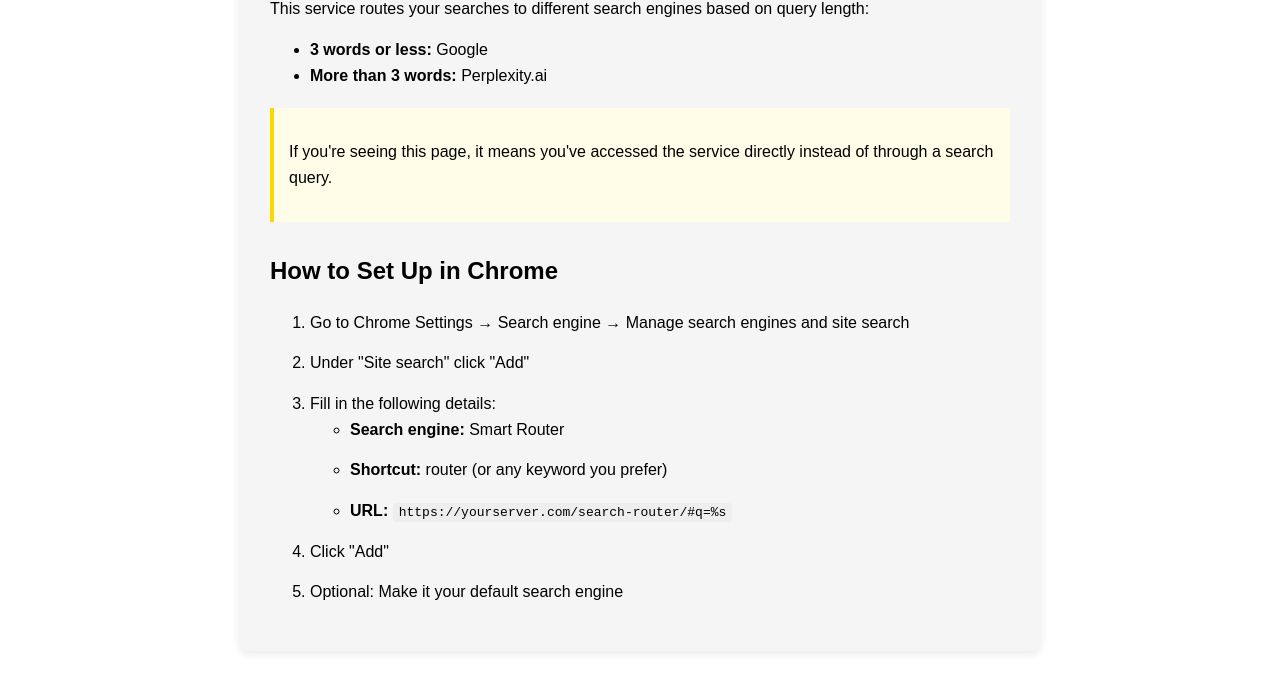
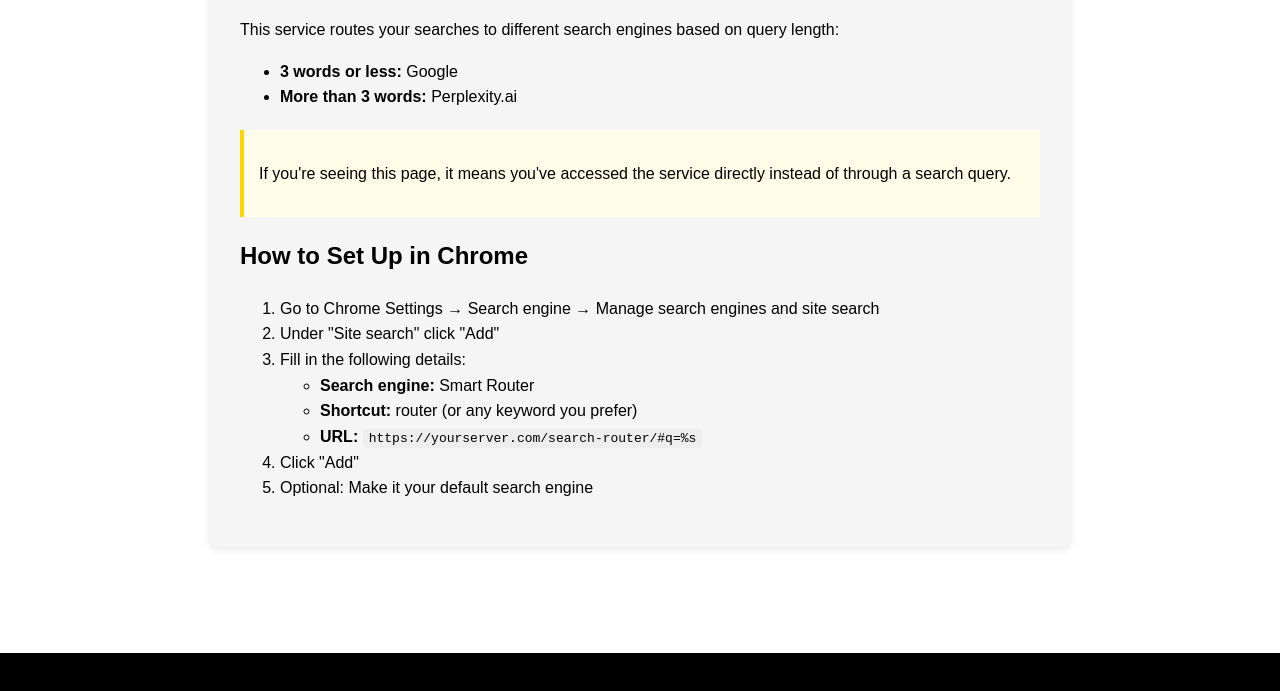
Before and after one commit to alon-slutzky/search-router, a plain HTML site: page index.html in a window 1280 px wide. Shown: the part 147-838 px from the top of the page. After the commit the page ends 800 px from the top, so only its background shows below. Drawn offline with Linux system fonts and the light colour scheme.

Commit message:
Update index.html

```diff
--- a/index.html
+++ b/index.html
@@ -4,37 +4,57 @@
     <meta charset="UTF-8">
     <meta name="viewport" content="width=device-width, initial-scale=1.0">
     <title>Search Router</title>
+    <!-- Preconnect to destination sites to speed up redirects -->
+    <link rel="preconnect" href="https://www.google.com">
+    <link rel="preconnect" href="https://www.perplexity.ai">
+
+    <!-- Hide everything until page is fully loaded -->
     <style>
-        body {
-            font-family: Arial, sans-serif;
+        /* Set background to black immediately */
+        html, body {
+            background-color: black;
+            margin: 0;
+            padding: 0;
+            height: 100%;
+            overflow: hidden;
+        }
+
+        /* Hide content by default */
+        .content {
+            opacity: 0;
+            transition: opacity 0.5s;
+            background-color: white;
+            position: fixed;
+            top: 0;
+            left: 0;
+            width: 100%;
+            height: 100%;
+            overflow: auto;
+        }
+
+        /* Only show content when we know we're not redirecting */
+        .content.show {
+            opacity: 1;
+        }
+
+        .container {
             max-width: 800px;
-            margin: 0 auto;
-            padding: 40px 20px;
-            line-height: 1.6;
-            transition: opacity 0.2s;
-        }
-        .container {
+            margin: 40px auto;
+            padding: 30px;
             background-color: #f5f5f5;
             border-radius: 8px;
-            padding: 30px;
             box-shadow: 0 2px 10px rgba(0,0,0,0.1);
+            font-family: Arial, sans-serif;
+            line-height: 1.6;
         }
-        h1 {
-            color: #333;
-            margin-top: 0;
-        }
+
         code {
             background-color: #eee;
             padding: 2px 6px;
             border-radius: 4px;
             font-family: monospace;
         }
-        .setup-steps {
-            margin-top: 30px;
-        }
-        .setup-steps li {
-            margin-bottom: 15px;
-        }
+
         .note {
             background-color: #fffde7;
             border-left: 4px solid #ffd600;
@@ -42,8 +62,48 @@
             margin: 20px 0;
         }
     </style>
+
+    <!-- Execute routing logic as early as possible -->
+    <script>
+        // Execute before the page even starts rendering
+        (function() {
+            // Check both methods: hash and query parameter
+            let query = null;
+
+            // Method 1: Check the hash (preferred method - faster)
+            if (window.location.hash && window.location.hash.startsWith('#q=')) {
+                query = decodeURIComponent(window.location.hash.substring(3));
+            }
+
+            // Method 2: Check query parameters (fallback)
+            if (!query && window.location.search) {
+                const urlParams = new URLSearchParams(window.location.search);
+                query = urlParams.get('q');
+            }
+
+            // If we have a query, route it immediately
+            if (query) {
+                const words = query.trim().split(/\s+/).filter(word => word.length > 0);
+
+                if (words.length <= 3) {
+                    // Google for 3 words or less
+                    window.location.replace(`https://www.google.com/search?q=${encodeURIComponent(query)}`);
+                } else {
+                    // Perplexity for more than 3 words
+                    window.location.replace(`https://www.perplexity.ai/search?q=${encodeURIComponent(query)}`);
+                }
+            } else {
+                // Only if we're not redirecting, show the content later
+                document.addEventListener('DOMContentLoaded', function() {
+                    document.querySelector('.content').classList.add('show');
+                });
+            }
+        })();
+    </script>
 </head>
 <body>
+    <!-- Content is hidden by default and only shown if not redirecting -->
+    <div class="content">
         <div class="container">
             <h1>Search Router</h1>
             <p>This service routes your searches to different search engines based on query length:</p>
@@ -56,7 +116,6 @@
                 <p>If you're seeing this page, it means you've accessed the service directly instead of through a search query.</p>
             </div>
 
-        <div class="setup-steps">
             <h2>How to Set Up in Chrome</h2>
             <ol>
                 <li>Go to Chrome Settings → Search engine → Manage search engines and site search</li>
@@ -73,49 +132,5 @@
             </ol>
         </div>
     </div>
-
-    <script>
-        // Function to handle search routing
-        function routeSearch() {
-            // Check both methods: hash and query parameter
-            let query = null;
-
-            // Method 1: Check the hash (preferred method - faster)
-            if (window.location.hash && window.location.hash.startsWith('#q=')) {
-                query = decodeURIComponent(window.location.hash.substring(3));
-            }
-
-            // Method 2: Check query parameters (fallback)
-            if (!query) {
-                const urlParams = new URLSearchParams(window.location.search);
-                query = urlParams.get('q');
-            }
-
-            // If we have a query, route it
-            if (query) {
-                // Hide the page content instantly
-                document.body.style.opacity = '0';
-
-                // Count words by splitting on whitespace
-                const words = query.trim().split(/\s+/).filter(word => word.length > 0);
-
-                // Decide which search engine to use
-                if (words.length <= 3) {
-                    // Google for 3 words or less
-                    window.location.href = `https://www.google.com/search?q=${encodeURIComponent(query)}`;
-                } else {
-                    // Perplexity for more than 3 words
-                    window.location.href = `https://www.perplexity.ai/search?q=${encodeURIComponent(query)}`;
-                }
-            }
-        }
-
-        // Run immediately and also on hash changes
-        window.addEventListener('hashchange', routeSearch);
-        document.addEventListener('DOMContentLoaded', routeSearch);
-
-        // Try to run as early as possible
-        routeSearch();
-    </script>
 </body>
 </html>
```
Lines whose indentation alone changed are shown as unchanged.
